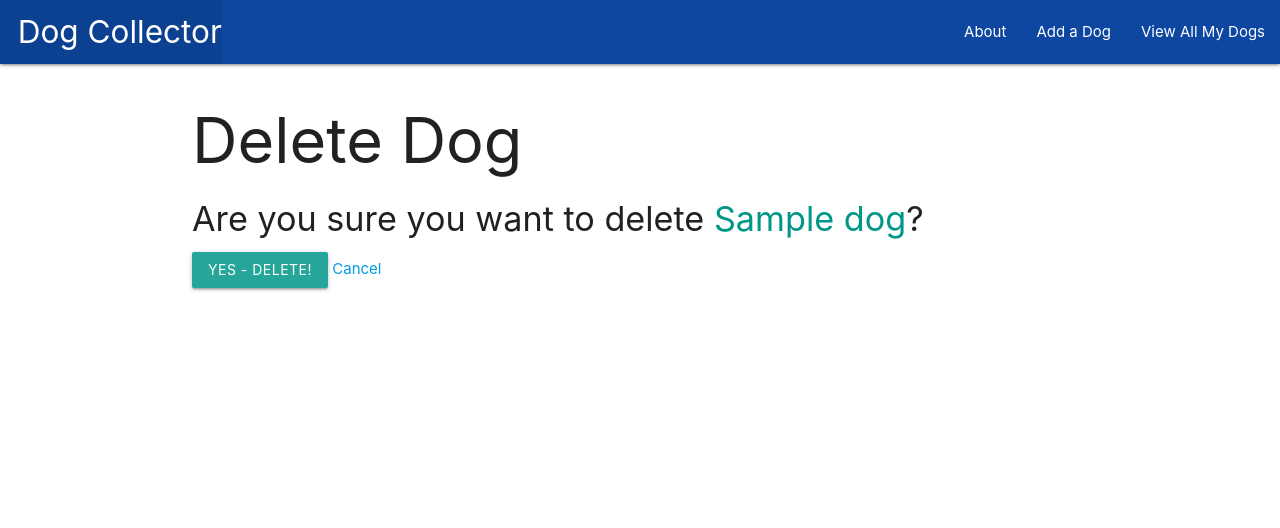
After one commit to benburgos/dogcollector, a Django app: page /dogs/1/delete/ in a window 1280 px wide. The commit adds this page. Shown: the top 528 px of the page. Run offline with Django 4.2, Linux system fonts and the light colour scheme; tables that the repository leaves empty hold one stand-in row (values such as "Sample post").

Commit message:
completes update and delete functionality

```diff
--- a/main_app/templates/dogs/detail.html
+++ b/main_app/templates/dogs/detail.html
@@ -14,6 +14,10 @@
             <p>Age: Puppy</p>
         {% endif %}
     </div>
+    <div class="card-action">
+        <a href="{% url 'dogs_update' dog.id %}">Edit</a>
+        <a href="{% url 'dogs_delete' dog.id %}">Delete</a>
+    </div>
 </div>
 
 {% endblock %}
--- /dev/null
+++ b/main_app/templates/main_app/dog_confirm_delete.html
@@ -0,0 +1,13 @@
+{% extends 'base.html' %}
+
+{% block content %}
+  <h1>Delete Dog</h1>
+
+  <h4>Are you sure you want to delete <span class="teal-text">{{ object.name }}</span>?</h4>
+
+  <form action="" method="POST">
+    {% csrf_token %}
+    <input type="submit" value="Yes - Delete!" class="btn">
+    <a href="{% url 'detail' dog.id %}">Cancel</a>
+  </form>
+{% endblock %}
--- a/main_app/urls.py
+++ b/main_app/urls.py
@@ -7,6 +7,6 @@ urlpatterns = [
     path('dogs/', views.dogs_index, name='index'),
     path('dogs/<int:dog_id>/', views.dogs_detail, name='detail'),
     path('dogs/create/', views.DogCreate.as_view(), name='dogs_create'),
-    path('dogs/<int:dog_id>/update', views.DogUpdate.as_view(), name='dogs_update'),
-    path('dogs/<int:dog_id>/delete', views.DogDelete.as_view(), name='dogs_delete'),
+    path('dogs/<int:pk>/update/', views.DogUpdate.as_view(), name='dogs_update'),
+    path('dogs/<int:pk>/delete/', views.DogDelete.as_view(), name='dogs_delete'),
 ]
--- a/main_app/views.py
+++ b/main_app/views.py
@@ -1,6 +1,7 @@
+from ast import Del, Delete
 from django.shortcuts import render
 from django.http import HttpResponse
-from django.views.generic.edit import CreateView
+from django.views.generic.edit import CreateView, UpdateView, DeleteView
 from .models import Dog
 
 
@@ -26,3 +27,12 @@ class DogCreate(CreateView):
     model = Dog
     fields = '__all__'
     success_url = '/dogs/'
+
+
+class DogUpdate(UpdateView):
+    model = Dog
+    fields = ['breed', 'description', 'age']
+
+class DogDelete(DeleteView):
+    model = Dog
+    success_url = '/dogs/'
```
Also changed, not shown: main_app/templates/main_app/dog_form.html (+7 -0 lines).
